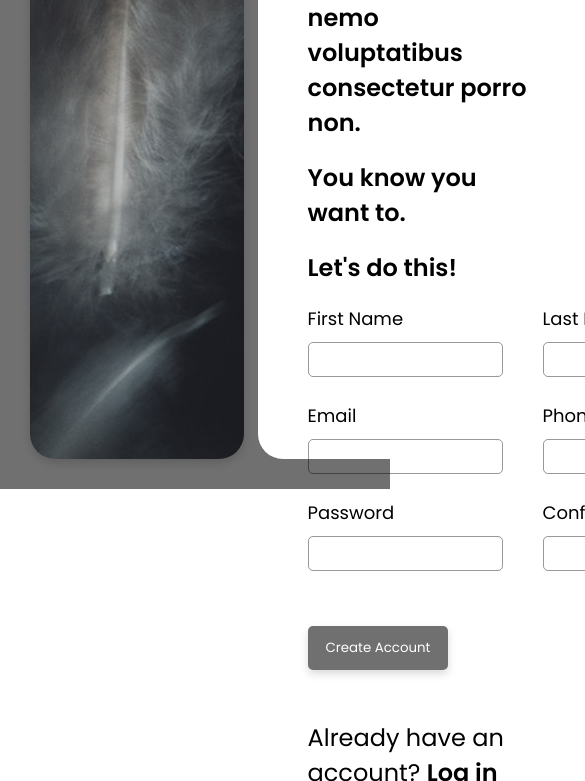
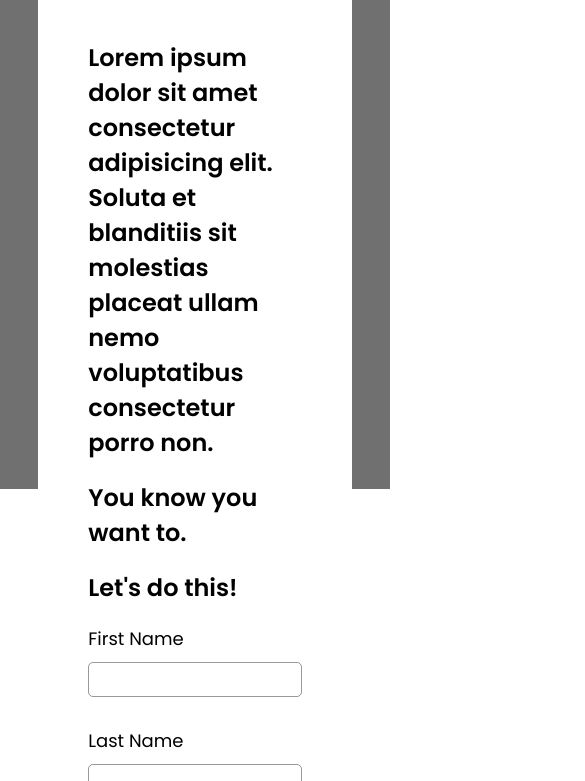
Before and after one commit to stagbont/Sign_Up_Form, a plain HTML site: page index.html in a window 390 px wide. Shown: the part 355-1136 px from the top of the page, 585 px wide, since content can reach past the window. Drawn offline with Linux system fonts and the light colour scheme.

Commit message:
Done with the responsiveness

```diff
--- a/asset/css/styles.css
+++ b/asset/css/styles.css
@@ -147,3 +147,132 @@ b a{
     font-family: inherit;
     color: #000000;
 }
+
+@media screen and (max-width: 1000px) {
+    main {
+        display: flex;
+        align-items: center;
+        flex-direction: column;
+        gap: 4%;
+        width: 100%;
+        height: 100vh;
+        background: var(--primary_color);
+        padding: 30px;
+    }
+
+    .left__container {
+        display: flex;
+        flex-direction: column;
+        width: 95%;
+        height: 100%;
+        border-radius: 25px;
+        box-shadow: 0 4px 8px rgba(0, 0, 0, .15);
+    }
+
+    .background__container {
+        height: 30vh;
+        background-color: #FFFFFF;
+        border-radius: 25px;
+        background: url(../img/pexels-evie-shaffer-4004374.jpg);
+        background-repeat: no-repeat;
+        background-position: center;
+    }
+
+    .logo__container {
+       position: relative;
+       display: flex;
+       align-items: center;
+       justify-content: center;
+       top: 20%;
+       height: 100px;
+       background-color: rgb(112, 112, 112);
+       background-color: rgba(112, 112, 112, .3);
+    }
+
+    .logo__title {
+        font-weight: var(--med);
+        font-size: 24px;
+    }
+
+
+
+    .right__container {
+        display: flex;
+        flex-direction: column;
+        background-color: #FFFFFF;
+        border-radius: 25px;
+        box-shadow: rgba(0, 0, 0, .15);
+        width: 95%;
+        height: 100%;
+        padding: 80px 50px;
+        gap: 20px;
+    }
+
+    p {
+        font-size: 24px;
+        font-weight: 600;
+    }
+
+
+    form {
+        display: flex;
+        flex-direction: column;
+        gap: 20px;
+    }
+
+    .inputss {
+        display: flex;
+        flex-direction: column;
+        gap: 10px;
+        color: #000000;
+        font-size: 18px;
+        font-weight: 400;
+    }
+
+    input {
+        height: 35px;
+        border: 1px solid rgba(0, 0, 0, .40);
+        border-radius: 5px;
+        background: transparent;
+        padding: 12px 8px;
+        transition: 0.3s;
+        cursor: pointer;
+    }
+
+
+    input:focus {
+        border: #000000;
+    }
+
+    .sign_up {
+        margin-top: 30px;
+    }
+
+    button[type="submit"] {
+        background: var(--primary_color);
+        border: none;
+        padding: 12px 18px;
+        border-radius: 5px;
+        box-shadow: 0 4px 8px rgba(0, 0, 0, .15);
+        font-family: inherit;
+        font-weight: 400;
+        color: #FFFFFF;
+        transition: 0.3s;
+    }
+
+    button[type="submit"]:hover{
+        background: #FFFFFF;
+        color: #000000;
+        box-shadow: 0 8px 16px rgba(0, 0, 0, .35);
+    }
+
+    .login__Link {
+        font-weight: 400;
+        margin-top: 30px;
+    }
+
+    b a{
+        font-family: inherit;
+        color: #000000;
+    }
+}
```
